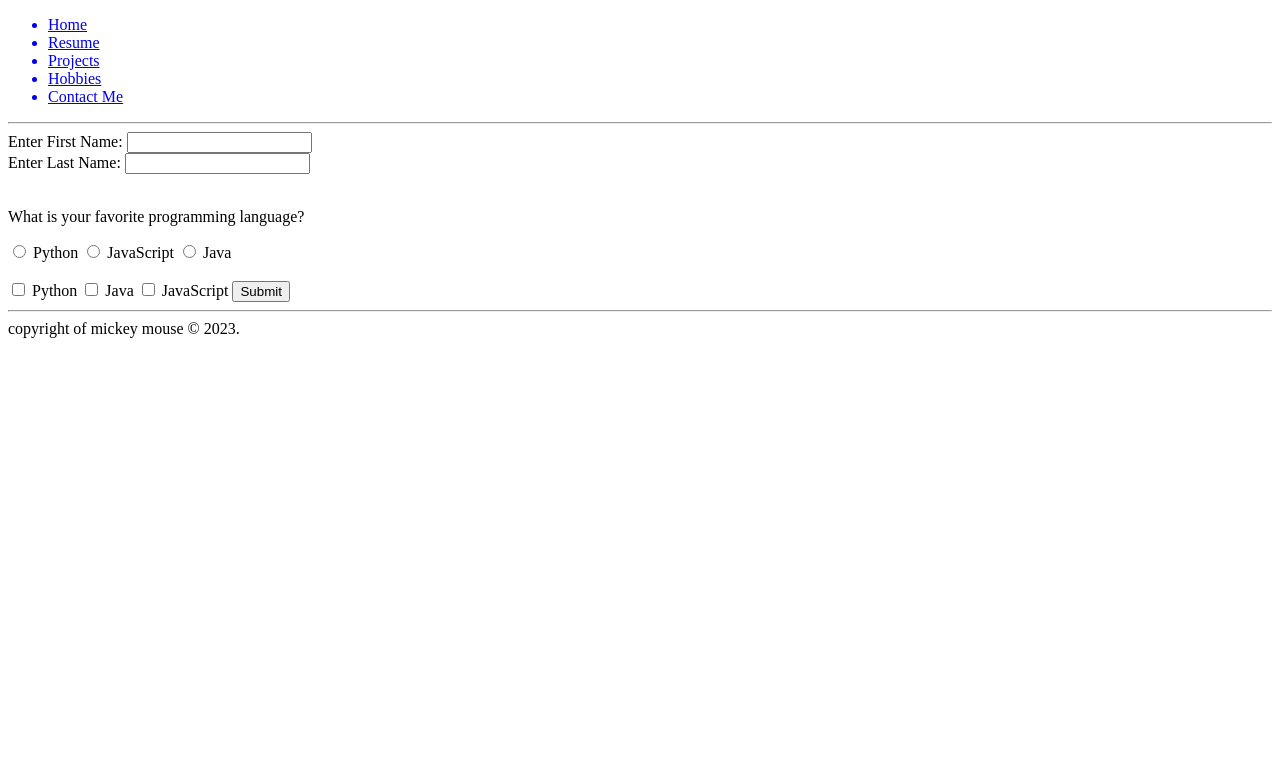
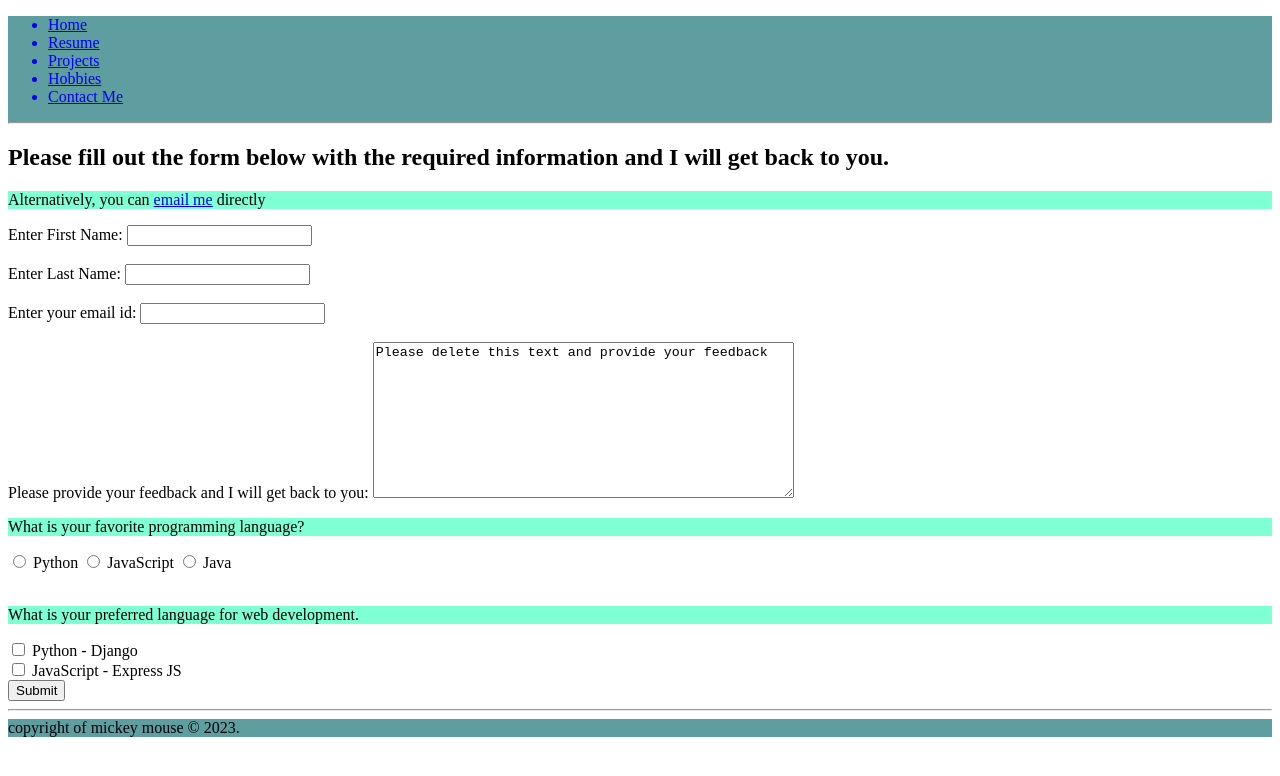
Before and after one commit to DKALAJ1239/CSI-3150, a plain HTML site: page CSI-3150-CLASS/pages/contactMe.html in a window 1280 px wide. Drawn offline with Linux system fonts and the light colour scheme.

Commit message:
After lecture 1/31 (css intro)

```diff
--- /dev/null
+++ b/CSI-3150-CLASS/css/style.css
@@ -0,0 +1,24 @@
+header,
+footer {
+    background-color: cadetblue;
+}
+
+h1 {
+    color: brown;
+    text-align: center;
+    font-weight: 800;
+    font-size: larger;
+    font-family: 'Franklin Gothic Medium', 'Arial Narrow', Arial, sans-serif;
+}
+
+p {
+    background-color: aquamarine;
+}
+
+#app-container {
+    background-color: blanchedalmond !important;
+}
+
+/* div {
+    background-color: aquamarine;
+} */
--- a/CSI-3150-CLASS/pages/contactMe.html
+++ b/CSI-3150-CLASS/pages/contactMe.html
@@ -10,6 +10,8 @@
       href="../images/scrappy-doo.png"
       type="image/x-icon"
     />
+    <!-- External css linking -->
+    <link rel="stylesheet" href="/CSI-3150-CLASS/css/style.css" />
   </head>
   <body>
     <!--header of the page contains nav bar as html list-->
@@ -26,14 +28,24 @@
       <hr />
     </header>
     <main>
+      <h2>Please fill out the form below with the required information and I will get back to you.</h2>
+      <p>Alternatively, you can <a href="mailto:mickmouse@ou.edu">email me</a> directly</p>
       <form action="url/server/endpoint" method="post">
         <label for="fName">Enter First Name: </label>
         <input type="text" id="fName" name="fName" />
+        <br />
         <br />
         <label for="lName">Enter Last Name: </label>
         <input type="text" id="lName" name="lName" />
         <br />
         <br />
+        <label for="emailID">Enter your email id:</label>
+        <input type="email" id="emailID" name="emailID" />
+        <br />
+        <br />
+        <label for="user-feedback">Please provide your feedback and I will get back to you:</label>
+        <textarea name="user-feedback" id="user-feedback" cols="50" rows="10">
+Please delete this text and provide your feedback</textarea>
         <!--Radio buttons-->
         <p>What is your favorite programming language?</p>
 
@@ -55,27 +67,23 @@
         <br />
 
         <!--Checkbox tutorial-->
+        <p>What is your preferred language for web development.</p>
         <input
           type="checkbox"
           name="prog-lang1"
           id="python-checkbox"
           value="python"
         />
-        <label for="python-checkbox">Python</label>
+        <label for="python-checkbox">Python - Django</label>
+        <br />
         <input
           type="checkbox"
           name="prog-lang2"
           id="java-checkbox"
           value="java"
         />
-        <label for="java-checkbox">Java</label>
-        <input
-          type="checkbox"
-          name="prog-lang3"
-          id="javascript-checkbox"
-          value="javascript"
-        />
-        <label for="javascript-checkbox">JavaScript</label>
+        <label for="java-checkbox">JavaScript - Express JS</label>
+        <br />
         <!--Submit button to end the form-->
         <input type="submit" value="Submit" />
       </form>
@@ -86,3 +94,8 @@
     </footer>
   </body>
 </html>
+
+
+<!--Creating a login/signup page using the knowledge of html forms and its elements:
+  index page -> html button / text : wrap that in an anchor tag and give href to the sign up page -> login.html : username, pwd, birthday, other user info...
+-->
```
Also changed, not shown: CSI-3150-CLASS/index.html (+9 -1 lines), CSI-3150-CLASS/pages/hobbies.html (+2 -0 lines), CSI-3150-CLASS/pages/projects.html (+2 -0 lines), CSI-3150-CLASS/pages/resume.html (+2 -0 lines), 1 other file.
